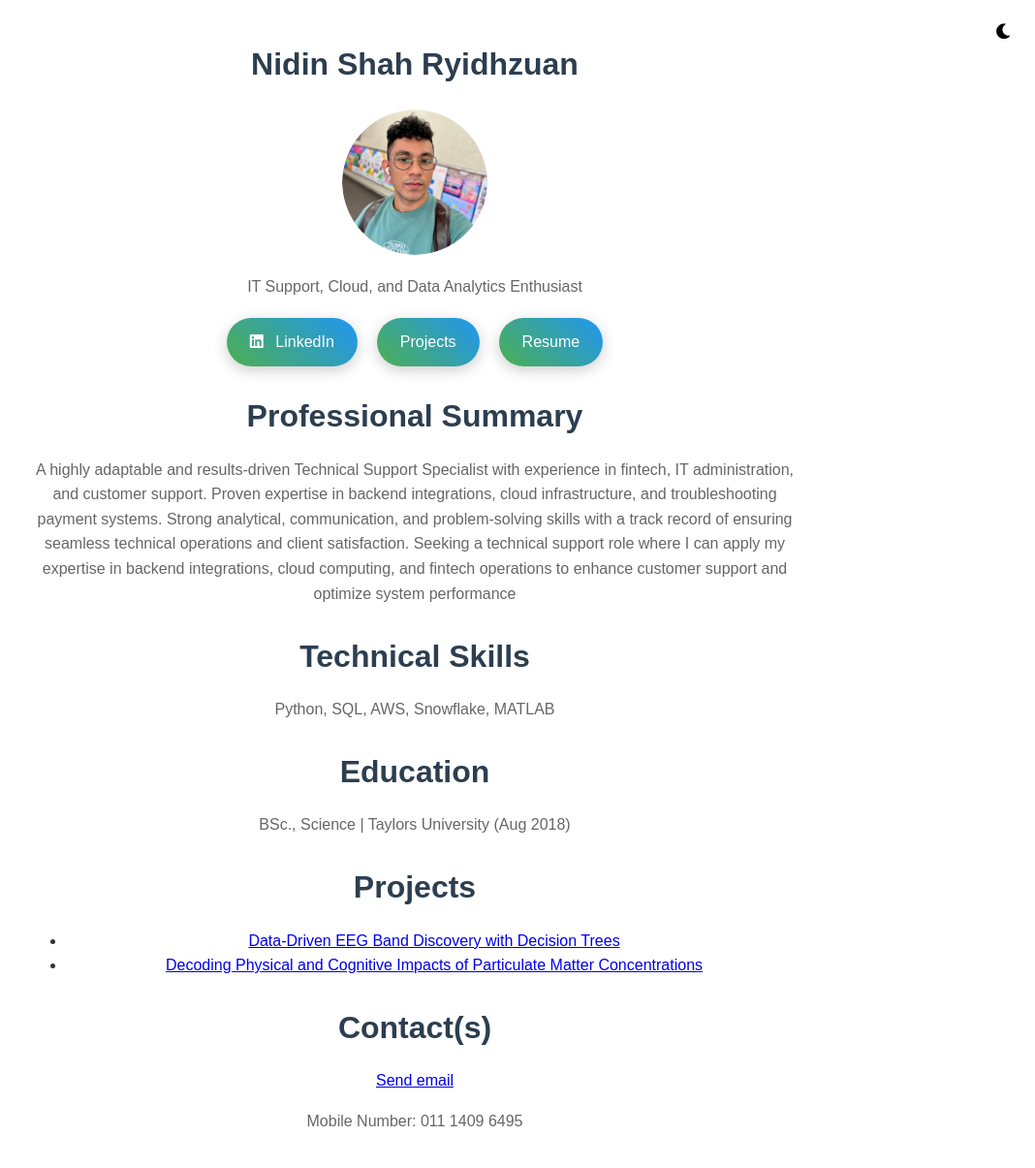
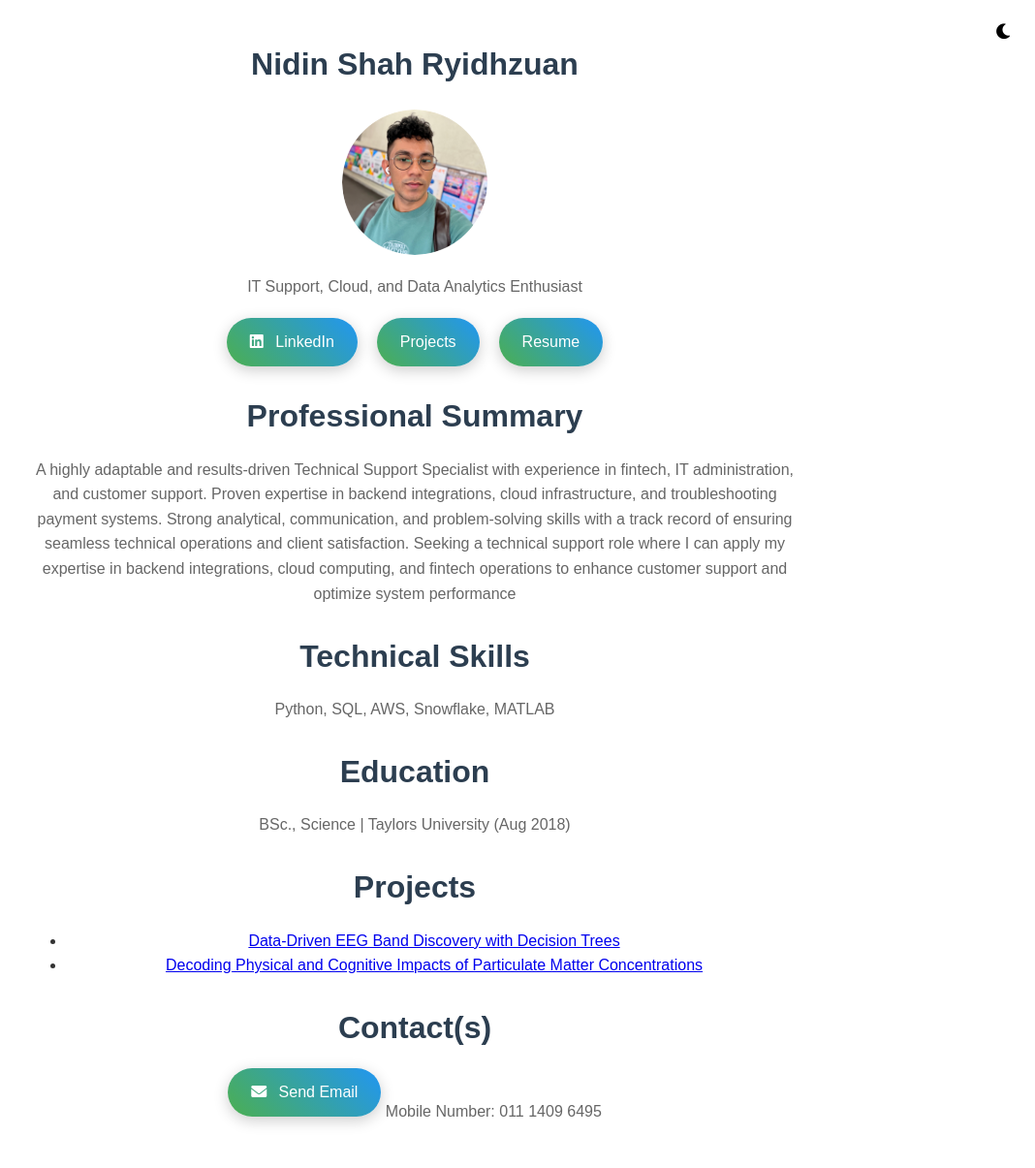
Before and after one commit to nidinshah/nidinshah.github.io, a Jekyll site: the page built from index.md, in a window 1280 px wide. Shown: the whole page at 97% size, without its empty margins (212-1280 px from the left). Built offline with Jekyll 4.4.1, drawn with Linux system fonts in a browser that asks for light colours.

Commit message:
Update index.md

```diff
--- a/index.md
+++ b/index.md
@@ -23,5 +23,7 @@ BSc., Science | Taylors University (Aug 2018)
 - [Decoding Physical and Cognitive Impacts of Particulate Matter Concentrations](https://www.mdpi.com/1424-8220/22/11/4240)
 
 ## Contact(s)
-<p><a href="mailto:nidinshah@outlook.com">Send email</a></p>
+   <a href="mailto:nidinshah@outlook.com" class="fancy-btn" aria-label="Send Email">
+                    <i class="fas fa-envelope"></i> Send Email
+                </a>
 Mobile Number: 011 1409 6495
```
